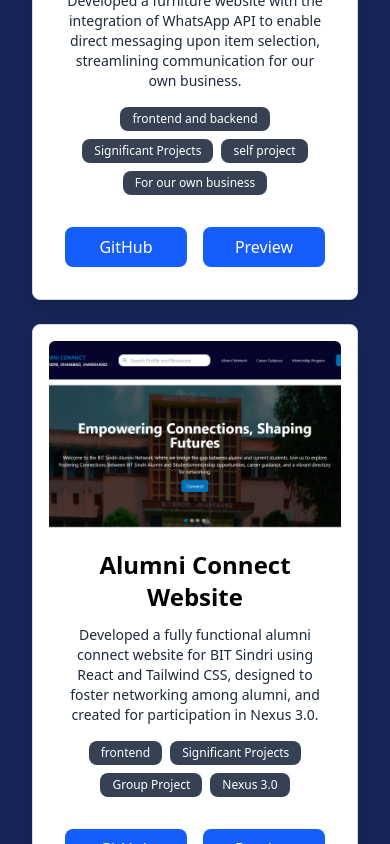
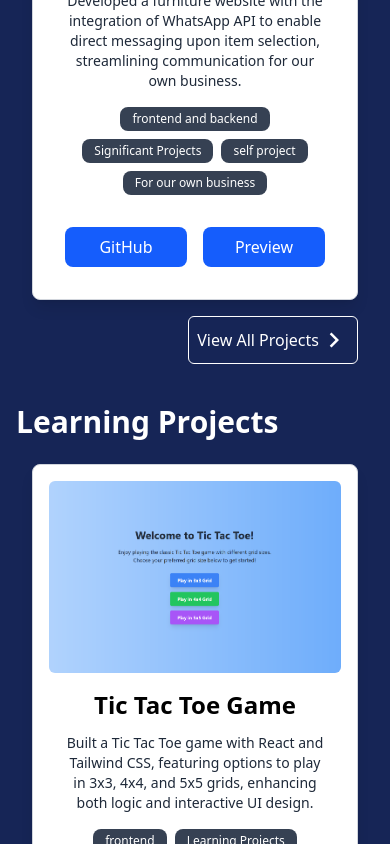
Before and after one commit to rasmiranjan8/portfolio-Rasmiranjan-Nayak, a React (Vite) app: page / in a window 390 px wide. Shown: the part 4364-5208 px from the top of the page. Built offline with nearby package versions, Linux system fonts and the light colour scheme.

Commit message:
adding btns

```diff
--- a/src/components/AboutMe.jsx
+++ b/src/components/AboutMe.jsx
@@ -19,12 +19,8 @@
     });
   }, []);
   return (
-    <section
-      data-aos="fade-up"
-      id="about"
-      className="py-20 bg-blue-950 text-white"
-    >
-      <div className="container mx-auto px-4">
+    <section id="about" className="py-20 bg-blue-950 text-white">
+      <div data-aos="fade-up" className="container mx-auto px-4">
         <h3 className="text-4xl font-extrabold bg-clip-text mb-12 text-center font-serif">
           About Me
         </h3>
--- a/src/components/Contact.jsx
+++ b/src/components/Contact.jsx
@@ -13,18 +13,14 @@
 const Contact = () => {
   useEffect(() => {
     AOS.init({
-      duration: 1000, // Animation duration in milliseconds
-      once: true, // Whether animation should happen only once
+      duration: 1000,
+      once: true,
       easing: "ease-in-out",
     });
   }, []);
   return (
-    <section
-      data-aos="fade-up"
-      id="contact"
-      className="py-20 bg-blue-950 text-white"
-    >
-      <div className="container mx-auto px-4">
+    <section id="contact" className="py-20 bg-blue-950 text-white">
+      <div data-aos="fade-up" className="container mx-auto px-4">
         <h3 className="text-4xl font-bold font-serif mb-8 text-center text-gray-100">
           Let's Connect
         </h3>
--- a/src/components/NavBar.jsx
+++ b/src/components/NavBar.jsx
@@ -8,7 +8,9 @@
   return (
     <nav className="bg-gradient-to-r from-blue-500 via-purple-500 to-blue-400 shadow-md fixed top-0 left-0 w-full h-20 flex items-center z-50">
       <div className="container mx-auto px-4 py-4 flex justify-between items-center">
-        <h1 className="text-2xl font-bold text-white font-serif">Rasmiranjan Nayak</h1>
+        <h1 className="text-2xl font-bold text-white font-serif">
+          Rasmiranjan Nayak
+        </h1>
 
         {/* Mobile menu button */}
         <button className="text-white lg:hidden" onClick={toggleMenu}>
@@ -31,8 +33,8 @@
         {/* Menu items */}
         <ul
           className={`lg:flex ${
-            isMenuOpen ? "flex" : "hidden"
-          } absolute lg:static top-20 left-0 right-0 text-xl lg:bg-transparent lg:flex-row flex-col items-center space-y-4 lg:space-y-0 lg:space-x-16 p-4 lg:py-5`}
+            isMenuOpen ? "flex bg-blue-800 w-36 ml-auto" : "hidden lg:flex"
+          } absolute lg:static top-20 left-0 right-0 text-md lg:bg-transparent lg:flex-row flex-col items-center space-y-4 lg:space-y-0 lg:space-x-16 p-4 lg:py-5`}
         >
           <li>
             <a
--- a/src/components/Projects.jsx
+++ b/src/components/Projects.jsx
@@ -1,9 +1,13 @@
-import React from "react";
+import React, { useState } from "react";
 import { useEffect } from "react";
 import AOS from "aos";
 import "aos/dist/aos.css";
+import { MdKeyboardArrowRight } from "react-icons/md";
 
 const Projects = ({ projects }) => {
+  const [allMajorProject, setAllMajorProject] = useState(false);
+  const [allMinorProject, setAllMinorProject] = useState(false);
+
   // Filter projects into major and minor categories
   const majorProjects = projects.filter(
     (project) => project.catagory.toLowerCase() === "significant projects"
@@ -11,6 +15,12 @@
   const minorProjects = projects.filter(
     (project) => project.catagory.toLowerCase() === "learning projects"
   );
+  const showMajorProjects = allMajorProject
+    ? majorProjects
+    : majorProjects.slice(0, 3);
+  const showMinorProjects = allMinorProject
+    ? minorProjects
+    : minorProjects.slice(0, 3);
   useEffect(() => {
     AOS.init({
       duration: 1000,
@@ -107,10 +117,23 @@
             Significant Projects
           </h4>
           {majorProjects.length > 0 ? (
-            renderProjects(majorProjects)
+            renderProjects(showMajorProjects)
           ) : (
             <p className="text-gray-400">No Significant Projects available.</p>
           )}
+          <div className="flex justify-end">
+            <button
+              onClick={() => {
+                setAllMajorProject(!allMajorProject);
+              }}
+              className="text-center mt-4 mr-4 hover:cursor-pointer text-white border rounded-md p-2 hover:bg-gray-200 hover:text-black"
+            >
+              <div className="flex items-center justify-center">
+                {allMajorProject ? "View Less Projects" : "View All Projects"}
+                <MdKeyboardArrowRight size={30} />
+              </div>
+            </button>
+          </div>
         </div>
 
         {/* Minor Projects Section */}
@@ -119,10 +142,24 @@
             Learning Projects
           </h4>
           {minorProjects.length > 0 ? (
-            renderProjects(minorProjects)
+            renderProjects(showMinorProjects)
           ) : (
             <p className="text-gray-400">No Learning Projects available.</p>
           )}
+
+          <div className="flex justify-end">
+            <button
+              onClick={() => {
+                setAllMinorProject(!allMinorProject);
+              }}
+              className="text-center mt-4 mr-4 hover:cursor-pointer text-white border rounded-md p-2 hover:bg-gray-200 hover:text-black"
+            >
+              <div className="flex items-center justify-center">
+                {allMinorProject ? "View Less Projects" : "View All Projects"}
+                <MdKeyboardArrowRight size={30} />
+              </div>
+            </button>
+          </div>
         </div>
       </div>
     </section>
```
